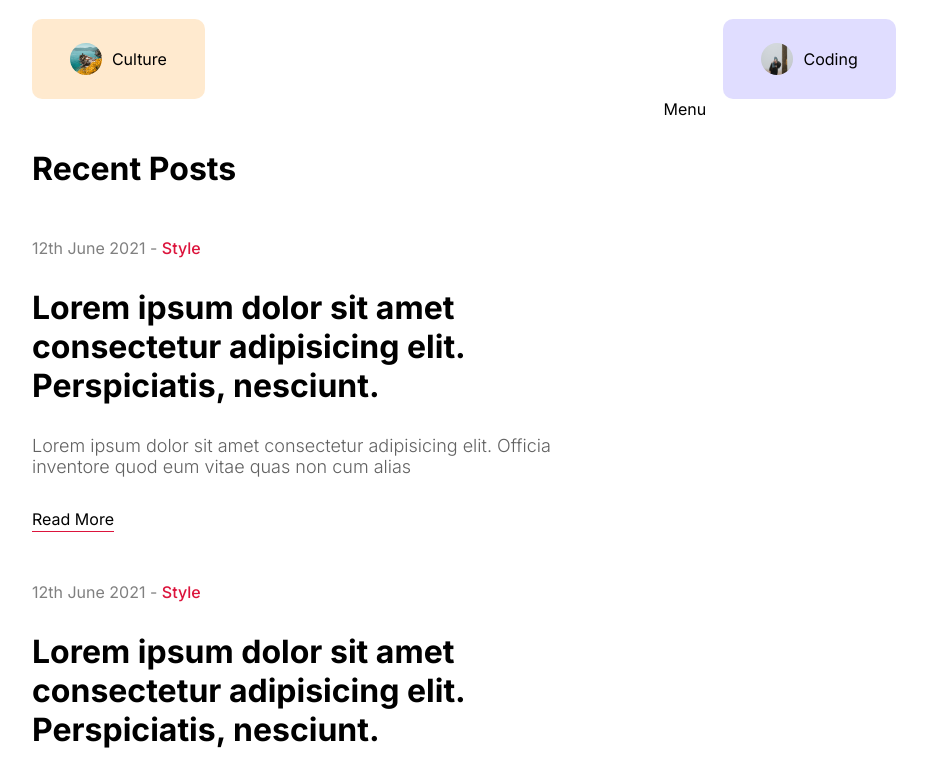
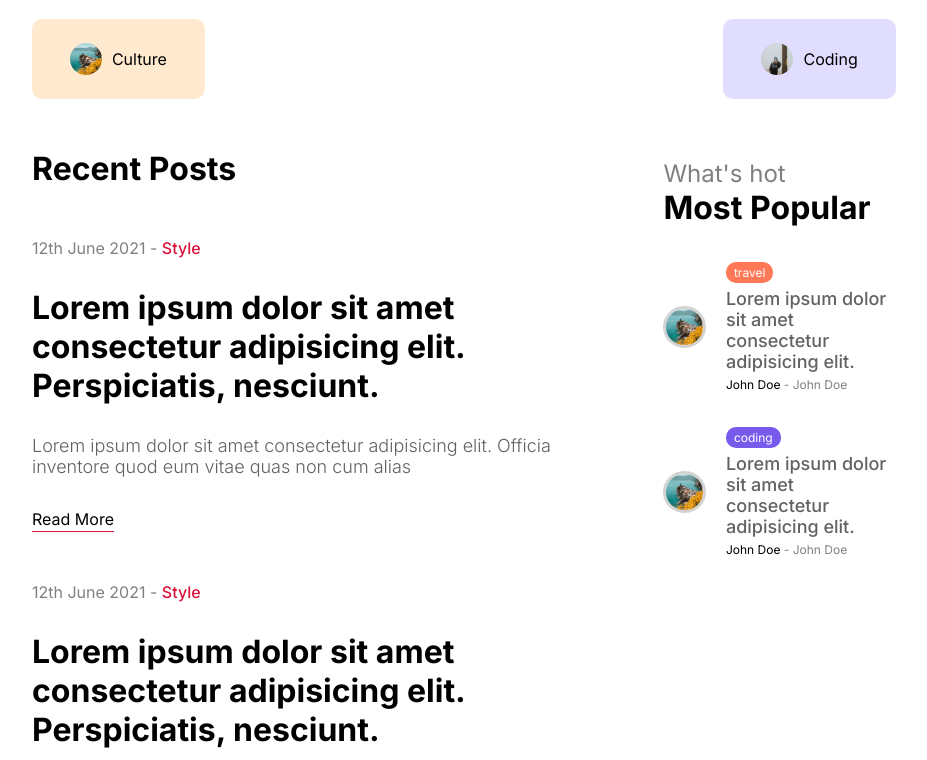
Before and after one commit to Akalanka-00/Nexus-Blog, a Next.js app: page / in a window 1280 px wide. Shown: the part 900-1660 px from the top of the page, without its empty margins (176-1103 px from the left). Built offline with nearby package versions, Linux system fonts and the light colour scheme.

Commit message:
deploy: dc91d6d880d1e28687dc3acbddc9e3b1fdcef704

```diff
--- a/src/components/categoryList/CategoryList.tsx
+++ b/src/components/categoryList/CategoryList.tsx
@@ -3,51 +3,15 @@ import styles from "./categoryList.module.css";
 import Link from "next/link";
 import Image from "next/image";
 import { ImageLoader } from "@/utils/ImageLoader";
+import categoryList from "@/data/CategoryData";
 
 export default function CategoryList() {
-  const categories = [
-    {
-      name: "style",
-      image: "images/style.png",
-      link: "/blog?cat=style",
-      bg: "#57c4ff31",
-    },
-    {
-      name: "fashion",
-      image: "images/fashion.png",
-      link: "/blog?cat=fashion",
-      bg: "#da85c731",
-    },
-    {
-      name:"food",
-      image:"images/food.png",
-      link:"/blog?cat=food",
-      bg:"#7fb88133"
-    },
-    {
-      name:"travel",
-      image:"images/travel.png",
-      link:"/blog?cat=travel",
-      bg:"#ff795736"
-    },
-    {
-      name: "culture",
-      image: "images/culture.png",
-      link: "/blog?cat=culture",
-      bg: "#ffb04f45",
-    },
-    {
-      name:"coding",
-      image:"images/coding.png",
-      link:"/blog?cat=coding",
-      bg:"#5e4fff31"
-    }
-  ];
+
   return (
     <div className={styles.container}>
       <h1 className={styles.title}>Popular Categories</h1>
       <div className={styles.categories}>
-        {categories.map((category, index) => (
+        {categoryList.map((category, index) => (
             <Link href={category.link} className={styles.category} key={index} style={{backgroundColor:category.bg}}>
               <Image
                 className={styles.image}
--- a/src/components/menu/Menu.tsx
+++ b/src/components/menu/Menu.tsx
@@ -1,8 +1,35 @@
 import React from 'react'
 import styles from './menu.module.css'
+import Link from 'next/link'
+import Image from 'next/image'
+import { ImageLoader } from '@/utils/ImageLoader'
+import categoryList from '@/data/CategoryData'
+import menuData from '@/data/MenuData'
 
 export default function Menu () {
   return (
-    <div className={styles.container}>Menu</div>
+    <div className={styles.container}>
+      <h2 className={styles.subtitle}>{"What's hot"}</h2>
+      <h1 className={styles.title}>Most Popular</h1>
+      <div className={styles.items}>
+        {menuData.map((menu, index) => (
+
+          <Link href={menu.link} className={styles.item} key={index}>
+          <div className={styles.imageContainer}>
+            <Image src={ImageLoader(menu.image)} alt="" fill className={styles.image} />
+          </div>
+          <div className={styles.textContainer}>
+            <span className={styles.category}
+            style={{backgroundColor:categoryList.filter((category)=>category.name===menu.category)[0].categoryColor}}>{menu.category}</span>
+            <h3 className={styles.postTitle}>{menu.title}</h3>
+            <div className={styles.detail}>
+            <span className={styles.username}>{menu.username}</span>
+            <span className={styles.date}> - {menu.username}</span>
+          </div>
+          </div>
+          </Link>
+        ))}
+      </div>
+    </div>
   )
 }
--- a/src/components/menu/menu.module.css
+++ b/src/components/menu/menu.module.css
@@ -1,3 +1,70 @@
 .container{
-    flex: 2
+    flex: 2;
+    margin-top: 60px;
 }
+
+.subtitle{
+    color: gray;
+    font-style: 16px;
+    font-weight: 400;
+}
+
+.title{
+    font-style: 28px;
+}
+
+.items{
+    display: flex;
+    flex-direction: column;
+    gap: 35px;
+    margin-top: 35px;
+    margin-bottom: 60px;
+}
+
+.item{
+    display: flex;
+    align-items: center;
+    gap: 20px;
+}
+
+.imageContainer{
+    flex: 1;
+    position: relative;
+    aspect-ratio: 1/1;
+}
+
+.image{
+    border-radius: 50%;
+    border: 3px solid lightgray;
+    object-fit: cover;
+}
+
+.textContainer{
+    flex: 4;
+    display: flex;
+    flex-direction: column;
+    gap: 5px;
+}
+
+.category{
+    padding: 3px 8px;
+    border-radius: 10px;
+    font-size: 12px;
+    color: white;
+    background-color: #ff7857;
+    width: max-content;
+}
+
+.postTitle{
+    font-size: 18px;
+    font-weight: 500;
+    color: var(--softTextColor);
+}
+
+.detail{
+    font-size: 12px;
+}
+
+.date{
+    color: gray;
+}
--- /dev/null
+++ b/src/data/CategoryData.ts
@@ -0,0 +1,51 @@
+const categoryList = [
+    {
+      name: "style",
+      image: "/images/style.png",
+      link: "/blog?cat=style",
+      bg: "#57c4ff31",
+      categoryColor: "#789cff",
+
+    },
+    {
+      name: "fashion",
+      image: "/images/fashion.png",
+      link: "/blog?cat=fashion",
+      bg: "#da85c731",
+      categoryColor: "#ff7887",
+
+    },
+    {
+      name:"food",
+      image:"/images/food.png",
+      link:"/blog?cat=food",
+      bg:"#7fb88133",
+      categoryColor: "#7fb881",
+
+    },
+    {
+      name:"travel",
+      image:"/images/travel.png",
+      link:"/blog?cat=travel",
+      bg:"#ff795736",
+      categoryColor: "#ff7857",
+    },
+    {
+      name: "culture",
+      image: "/images/culture.png",
+      link: "/blog?cat=culture",
+      bg: "#ffb04f45",
+      categoryColor: "#ffb14f",
+
+    },
+    {
+      name:"coding",
+      image:"/images/coding.png",
+      link:"/blog?cat=coding",
+      bg:"#5e4fff31",
+      categoryColor: "#775aec",
+
+    }
+  ];
+
+  export default categoryList;
--- /dev/null
+++ b/src/data/MenuData.ts
@@ -0,0 +1,22 @@
+
+const menuData =[
+    {
+        title: "Lorem ipsum dolor sit amet consectetur adipisicing elit.",
+        image: "/images/p1.jpeg",
+        link: "/",
+        category: "travel",
+        username: "John Doe",
+        date: "10.3.2023"
+    },
+
+    {
+        title: "Lorem ipsum dolor sit amet consectetur adipisicing elit.",
+        image: "/images/p1.jpeg",
+        link: "/",
+        category: "coding",
+        username: "John Doe",
+        date: "10.3.2023"
+    }
+];
+
+export default menuData;
```
Also changed, not shown: 404.html (+1 -1 lines), 404/index.html (+1 -1 lines), index.html (+1 -1 lines), index.txt.
